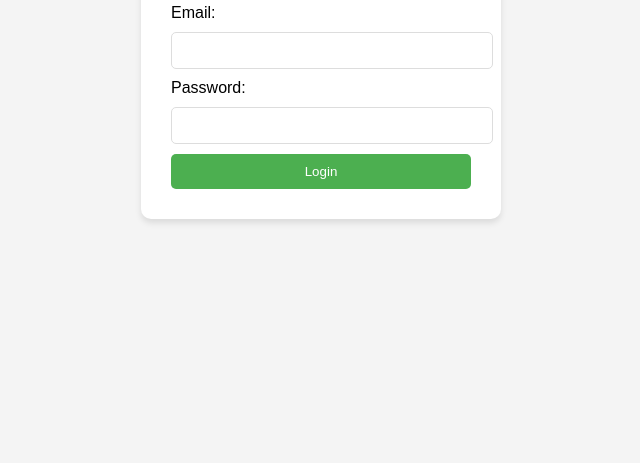
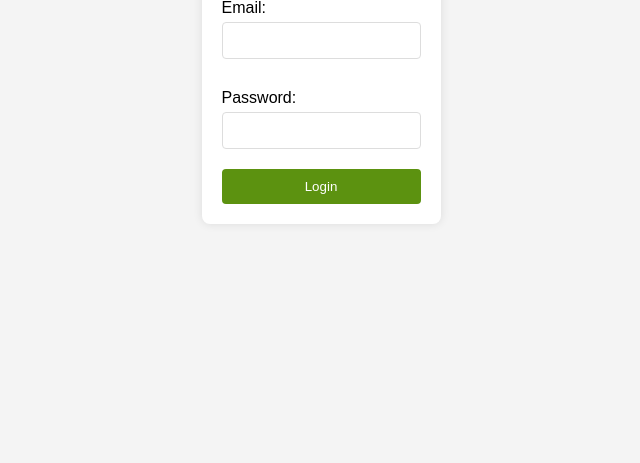
Before and after one commit to onion-mmmmm/RottenBananas.online-login, a plain HTML site: page index.html in a window 1280 px wide. Shown: the part 337-800 px from the top of the page, without its empty margins (319-959 px from the left). Drawn offline with Linux system fonts and the light colour scheme.

Commit message:
Add files via upload

```diff
--- a/style.css
+++ b/style.css
@@ -1,47 +1,50 @@
 body {
     font-family: Arial, sans-serif;
+    background-color: #f4f4f4;
     display: flex;
     justify-content: center;
     align-items: center;
     height: 100vh;
     margin: 0;
-  background-color: #f4f4f4;
 }
 
 .container {
-  background-color: white;
-  padding: 30px;
-  border-radius: 10px;
-  box-shadow: 0 4px 6px rgba(0, 0, 0, 0.1);
-  width: 300px;
+    background: white;
+    padding: 20px;
+    border-radius: 8px;
+    box-shadow: 0 0 10px rgba(0,0,0,0.1);
 }
 
-h1 {
+h2 {
     text-align: center;
+    color: #333;
+}
+
+form {
+    display: flex;
+    flex-direction: column;
+}
+
+label {
+    margin-top: 10px;
 }
 
 input {
-  width: 100%;
     padding: 10px;
-  margin: 10px 0;
+    margin: 5px 0 20px 0;
     border: 1px solid #ddd;
-  border-radius: 5px;
+    border-radius: 4px;
 }
 
 button {
-  width: 100%;
     padding: 10px;
-  background-color: #4CAF50;
+    background-color: #5c9210;
     color: white;
     border: none;
-  border-radius: 5px;
+    border-radius: 4px;
     cursor: pointer;
 }
 
 button:hover {
-  background-color: #45a049;
+    background-color: #457b0e;
 }
-
-a {
-  color: #4CAF50;
-}
```
Lines whose indentation alone changed are shown as unchanged.
